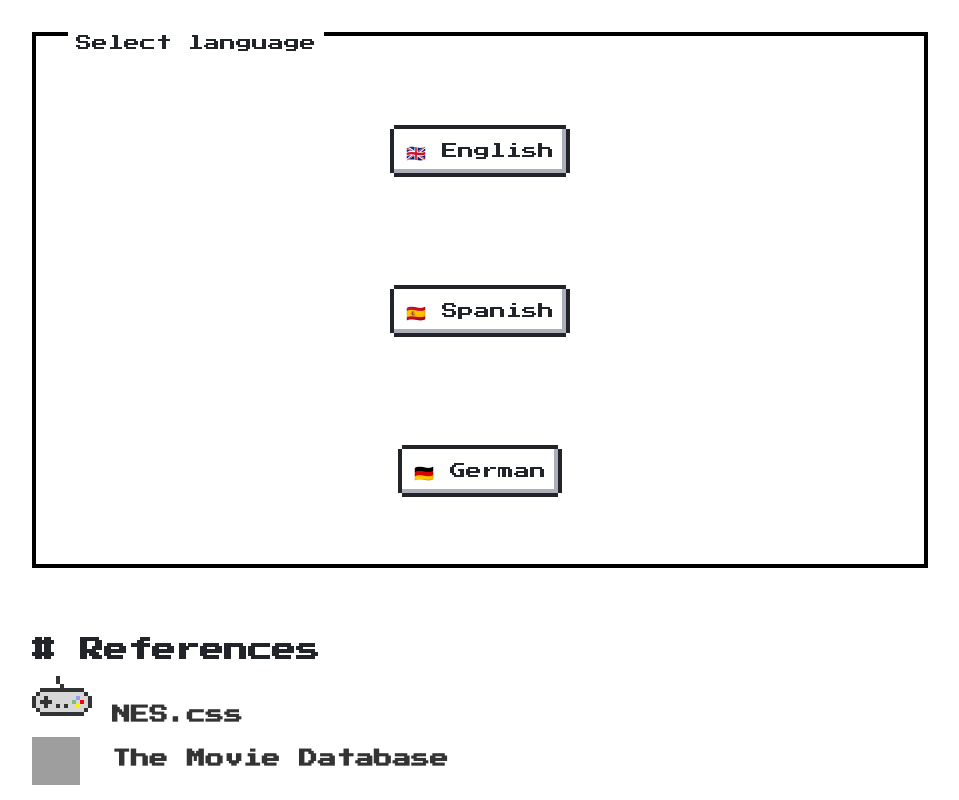
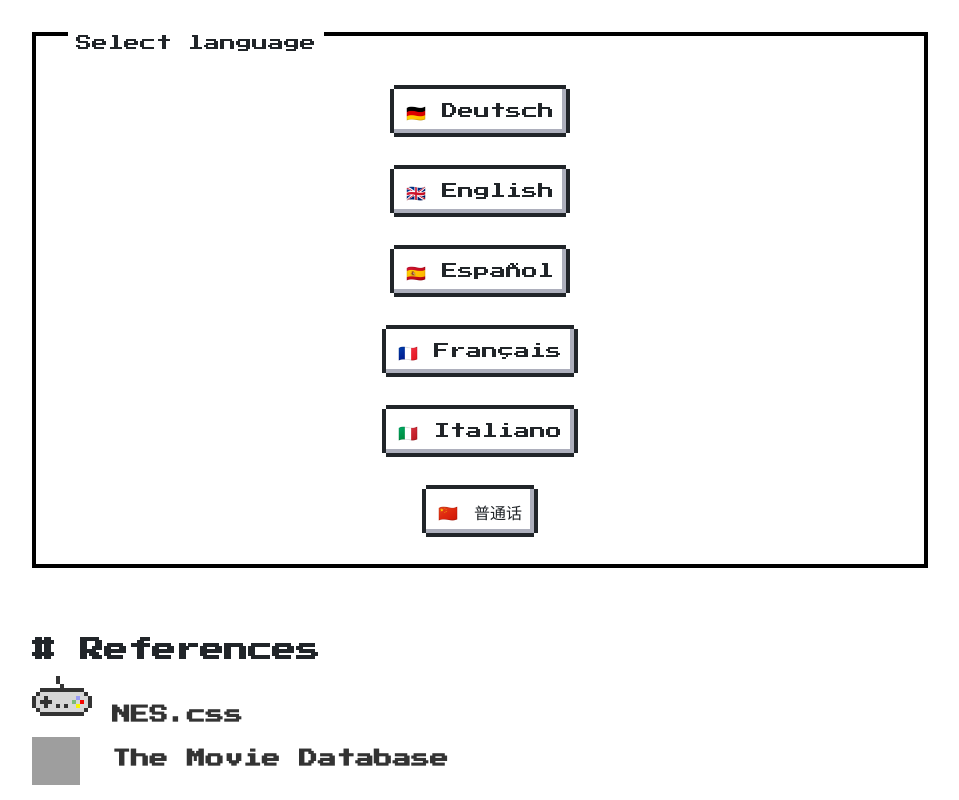
Before and after one commit to cdsaccella/whichmovie, a React (Create React App) app in the folder frontend/: page / in a window 1280 px wide. Shown: the whole page, without its empty margins (160-1119 px from the left). Built offline with nearby package versions, Linux system fonts and the light colour scheme; grey boxes are pictures that could not be loaded.

Commit message:
adding more languages

```diff
--- a/frontend/src/App.jsx
+++ b/frontend/src/App.jsx
@@ -1,4 +1,4 @@
-import React, { useState, createContext } from "react";
+import React, { useState, useEffect } from "react";
 import "./App.css";
 import Riddle from "./components/riddle/Riddle.jsx";
 import { Helmet, HelmetProvider } from "react-helmet-async";
@@ -6,23 +6,30 @@ import References from "./components/references/References.jsx";
 import "./i18n";
 import { useTranslation } from "react-i18next";
 
-export const LanguageContext = createContext();
-
 function App() {
-  console.log(
-    `Hey, you are running in ${process.env.REACT_APP_ENV_NAME}. It is ok?`
-  );
-
-  const [language, setLanguage] = useState("en");
   const [languageSelected, setLanguageSelected] = useState(false);
 
   const { i18n } = useTranslation();
 
+  const languageList = [
+    { icon: "🇩🇪", text: "Deutsch", value: "de" },
+    { icon: "🇬🇧", text: "English", value: "en" },
+    { icon: "🇪🇸", text: "Español", value: "es" },
+    { icon: "🇫🇷", text: "Français", value: "fr" },
+    { icon: "🇮🇹", text: "Italiano", value: "it" },
+    { icon: "🇨🇳", text: "普通话", value: "zh" },
+  ];
+
   const selectLanguage = (e) => {
-    setLanguage(e.target.value);
     i18n.changeLanguage(e.target.value);
     setLanguageSelected(true);
   };
+
+  useEffect(() => {
+    console.log(
+      `Hey, you are running in ${process.env.REACT_APP_ENV_NAME}. It is ok?`
+    );
+  }, []);
 
   return (
     <HelmetProvider>
@@ -32,11 +39,9 @@ function App() {
           <title>Which movie?</title>
         </Helmet>
         {languageSelected && (
-          <LanguageContext.Provider value={language}>
           <header className="App-header App-section">
             <Riddle i18n={i18n}></Riddle>
           </header>
-          </LanguageContext.Provider>
         )}
         {!languageSelected && (
           <>
@@ -44,36 +49,19 @@ function App() {
               <div className="nes-container language-container with-title">
                 <p className="title">Select language</p>
                 <div className="language-selection">
+                  {languageList.map((language) => (
                     <button
+                      key={language.value}
                       className="nes-btn"
-                    value="en-US"
+                      value={language.value}
                       onClick={selectLanguage}
                     >
-                    <span role="img" aria-label="english">
-                      🇬🇧
+                      <span role="img" aria-label={language.text}>
+                        {language.icon}
                       </span>
-                    &nbsp;English
+                      &nbsp;{language.text}
                     </button>
-                  <button
-                    className="nes-btn"
-                    value="es-ES"
-                    onClick={selectLanguage}
-                  >
-                    <span role="img" aria-label="spanish">
-                      🇪🇸
-                    </span>
-                    &nbsp;Spanish
-                  </button>
-                  <button
-                    className="nes-btn"
-                    value="de-DE"
-                    onClick={selectLanguage}
-                  >
-                    <span role="img" aria-label="spanish">
-                      🇩🇪
-                    </span>
-                    &nbsp;German
-                  </button>
+                  ))}
                 </div>
               </div>
             </header>
--- a/frontend/src/components/riddle/Riddle.jsx
+++ b/frontend/src/components/riddle/Riddle.jsx
@@ -1,4 +1,4 @@
-import React, { useState, useEffect, useRef, useContext } from "react";
+import React, { useState, useEffect, useRef } from "react";
 import "./Riddle.css";
 import {
   assertRiddle,
@@ -9,13 +9,10 @@ import Stars from "./Stars.jsx";
 import Timer from "./Timer.jsx";
 import loadingImage from "../../assets/loadingImage.jpg";
 import { withTranslation } from "react-i18next";
-import { LanguageContext } from "../../App.jsx";
 
 function Riddle({ t, i18n }) {
   const MAX_POINTS = 10;
   const TIME = 200;
-
-  const language = useContext(LanguageContext);
 
   const [isLoading, setIsLoading] = useState(true);
   const [riddle, setRiddle] = useState(NO_RIDDLE);
@@ -31,7 +28,7 @@ function Riddle({ t, i18n }) {
     setIsLoading(true);
     if (timerToClearSomewhere) clearInterval(timerToClearSomewhere.current);
     async function getData() {
-      setRiddle(await getNewRiddle(language));
+      setRiddle(await getNewRiddle(i18n.language));
       setIsLoading(false);
       setNewRiddle(false);
       setTime(TIME);
@@ -40,7 +37,7 @@ function Riddle({ t, i18n }) {
       }, 1000);
     }
     getData();
-  }, [language, newRiddle]);
+  }, [i18n.language, newRiddle]);
 
   useEffect(() => {
     if (time < 0) {
--- a/frontend/src/i18n.js
+++ b/frontend/src/i18n.js
@@ -28,6 +28,30 @@ const resources = {
       'Loading': 'Wird geladen',
     },
   },
+  fr: {
+    translation: {
+      'Try it!': 'Essayez-le!',
+      'Restart game': 'Recommencer le jeu',
+      'Game over': 'Jeu terminé',
+      'Loading': 'Chargement',
+    },
+  },
+  it: {
+    translation: {
+      'Try it!': 'Provalo',
+      'Restart game': 'Riprova',
+      'Game over': 'Gioco finito',
+      'Loading': 'Caricamento in corso',
+    },
+  },
+  zh: {
+    translation: {
+      'Try it!': '试试吧',
+      'Restart game': '重新开始游戏',
+      'Game over': '游戏结束',
+      'Loading': '装货',
+    },
+  },
 };
 
 i18n
```
Also changed, not shown: 2 other files (tests, documents, lock files or other folders). Lines whose indentation alone changed are shown as unchanged.
